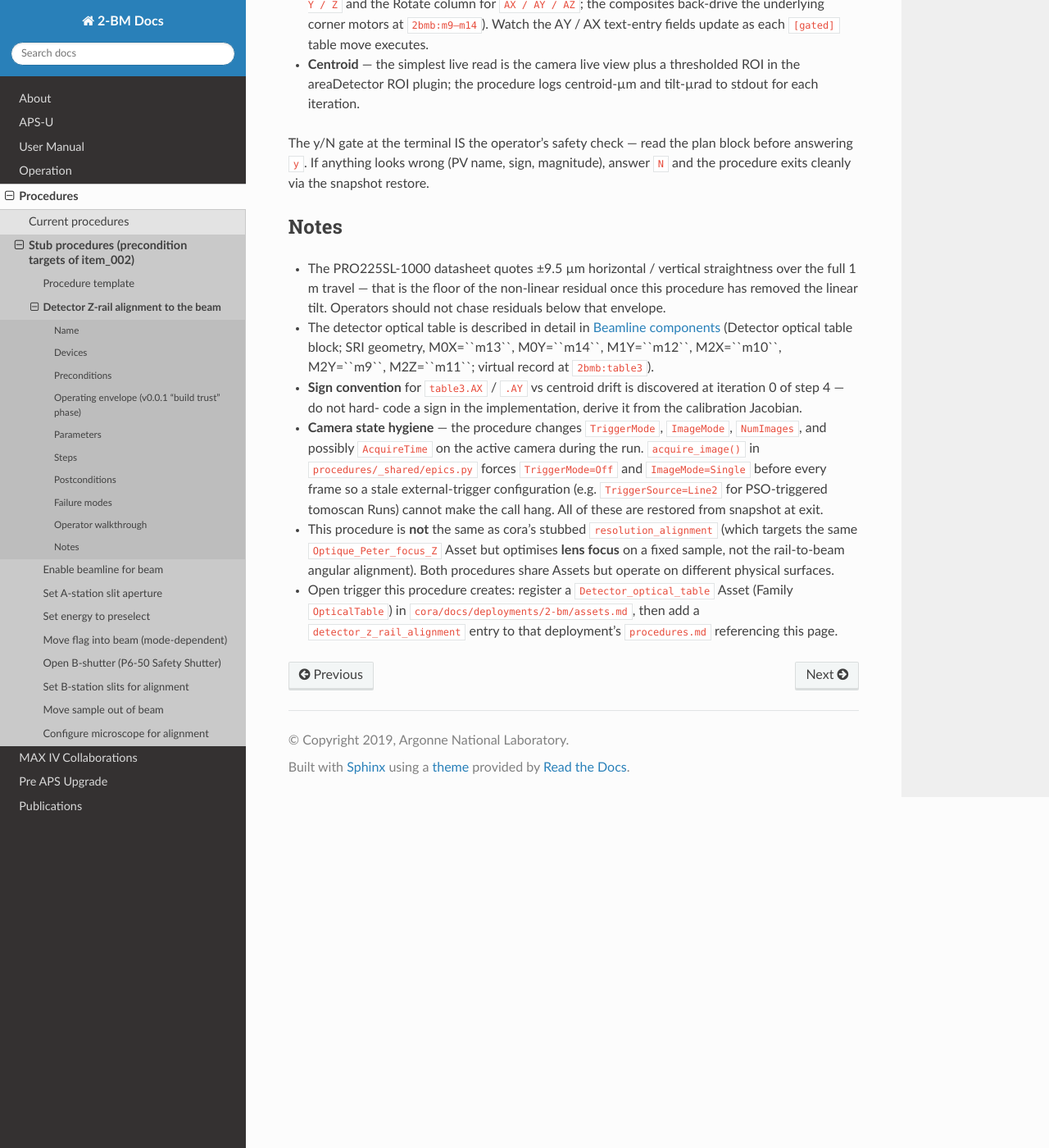
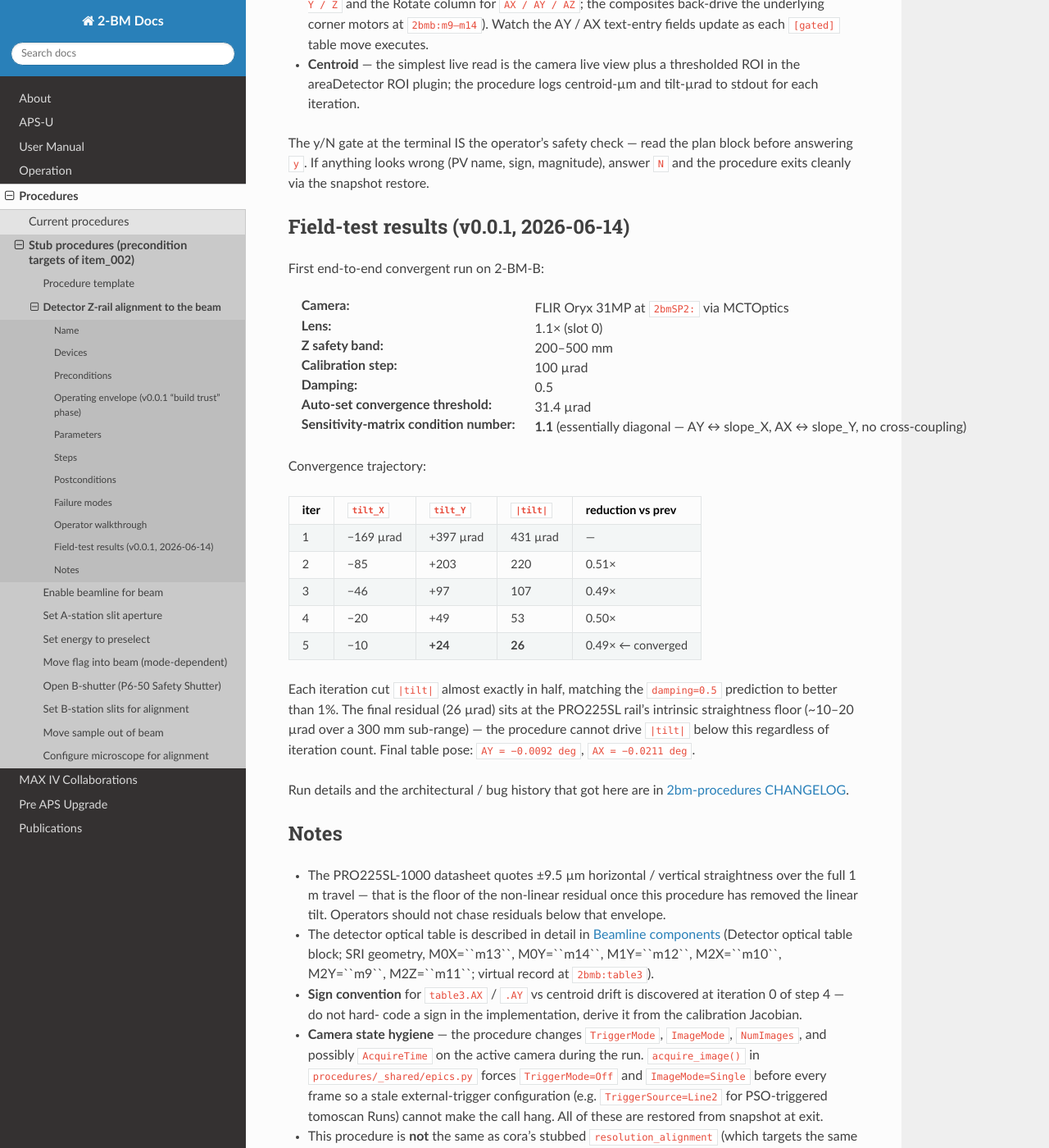
Before and after one commit to xray-imaging/2bm-docs, a Sphinx documentation site: the page built from docs/source/procedures/item_002.rst, in a window 1280 px wide and 1400 px high, scrolled down 6198 px. Shown: the whole window at 82% size. Built offline with Sphinx 7.4.7 and the Read the Docs theme 3.1.0, drawn with Linux system fonts in a browser that asks for light colours; the version number could not be read and is left out.

Commit message:
docs(procedures): item_002 field-test results (v0.0.1, 2026-06-14)
First end-to-end convergent run on 2-BM-B: |tilt| 431 -> 26 urad
in 5 iterations, M condition number 1.1, geometric decay matching
damping=0.5 prediction to ~1%. Final residual at the rail
straightness floor.

Section links to the procedures-repo CHANGELOG for architecture
+ bug-history details.

```diff
--- a/docs/source/procedures/item_002.rst
+++ b/docs/source/procedures/item_002.rst
@@ -628,6 +628,45 @@ wrong (PV name, sign, magnitude), answer ``N`` and the procedure
 exits cleanly via the snapshot restore.
 
 
+Field-test results (v0.0.1, 2026-06-14)
+---------------------------------------
+
+First end-to-end convergent run on 2-BM-B:
+
+:Camera: FLIR Oryx 31MP at ``2bmSP2:`` via MCTOptics
+:Lens: 1.1× (slot 0)
+:Z safety band: 200–500 mm
+:Calibration step: 100 µrad
+:Damping: 0.5
+:Auto-set convergence threshold: 31.4 µrad
+:Sensitivity-matrix condition number: **1.1** (essentially
+   diagonal — AY ↔ slope_X, AX ↔ slope_Y, no cross-coupling)
+
+Convergence trajectory:
+
+==== ============ ============ ============ ===================
+iter ``tilt_X``   ``tilt_Y``   ``|tilt|``   reduction vs prev
+==== ============ ============ ============ ===================
+1    −169 µrad    +397 µrad    431 µrad     —
+2    −85          +203         220          0.51×
+3    −46          +97          107          0.49×
+4    −20          +49          53           0.50×
+5    −10          **+24**      **26**       0.49× ← converged
+==== ============ ============ ============ ===================
+
+Each iteration cut ``|tilt|`` almost exactly in half, matching
+the ``damping=0.5`` prediction to better than 1%. The final
+residual (26 µrad) sits at the PRO225SL rail's intrinsic
+straightness floor (~10–20 µrad over a 300 mm sub-range) — the
+procedure cannot drive ``|tilt|`` below this regardless of
+iteration count. Final table pose:
+``AY = −0.0092 deg``, ``AX = −0.0211 deg``.
+
+Run details and the architectural / bug history that got here
+are in `2bm-procedures CHANGELOG
+<https://github.com/decarlof/2bm-procedures/blob/main/CHANGELOG.md>`__.
+
+
 Notes
 -----
 
```
